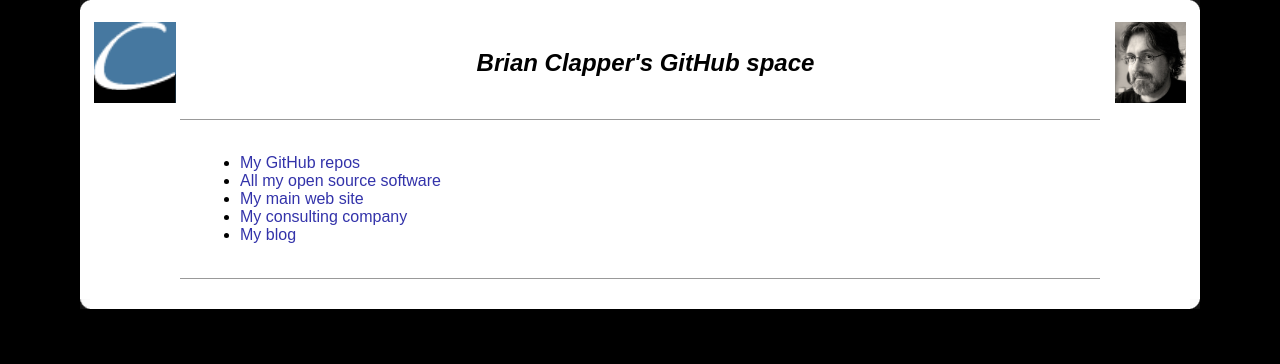
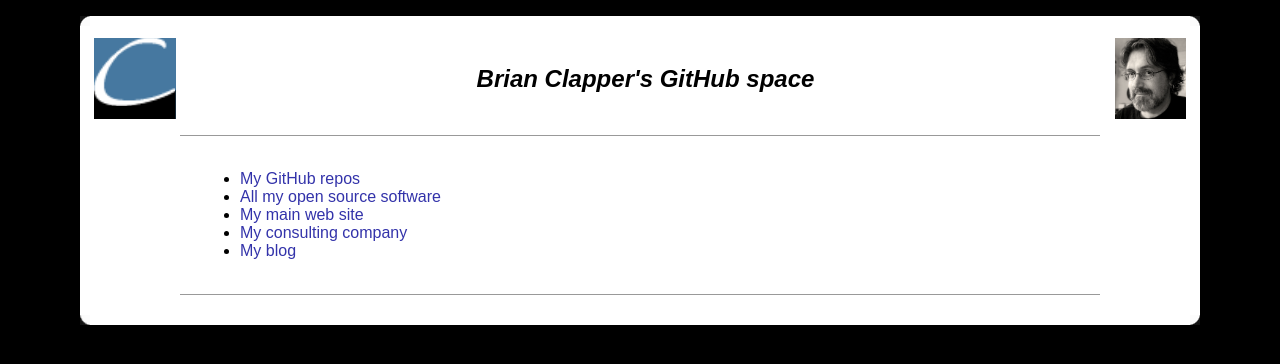
Before and after one commit to bmc/bmc.github.com, a Jekyll site: the page built from index.md, in a window 1280 px wide. Shown: the top 364 px of the page. Built offline with Jekyll 4.4.1, drawn with Linux system fonts in a browser that asks for light colours.

Commit message:
Style adjustment, the third

```diff
--- a/stylesheets/style.css
+++ b/stylesheets/style.css
@@ -1,8 +1,9 @@
 body
 {
+    border-top: 1em solid black;
     border-left: 5em solid black;
     border-right: 5em solid black;
-    border-bottom: 5em solid black;
+    border-bottom: 2em solid black;
     background-color: white;
     margin: 0;
     padding: 0;
```
